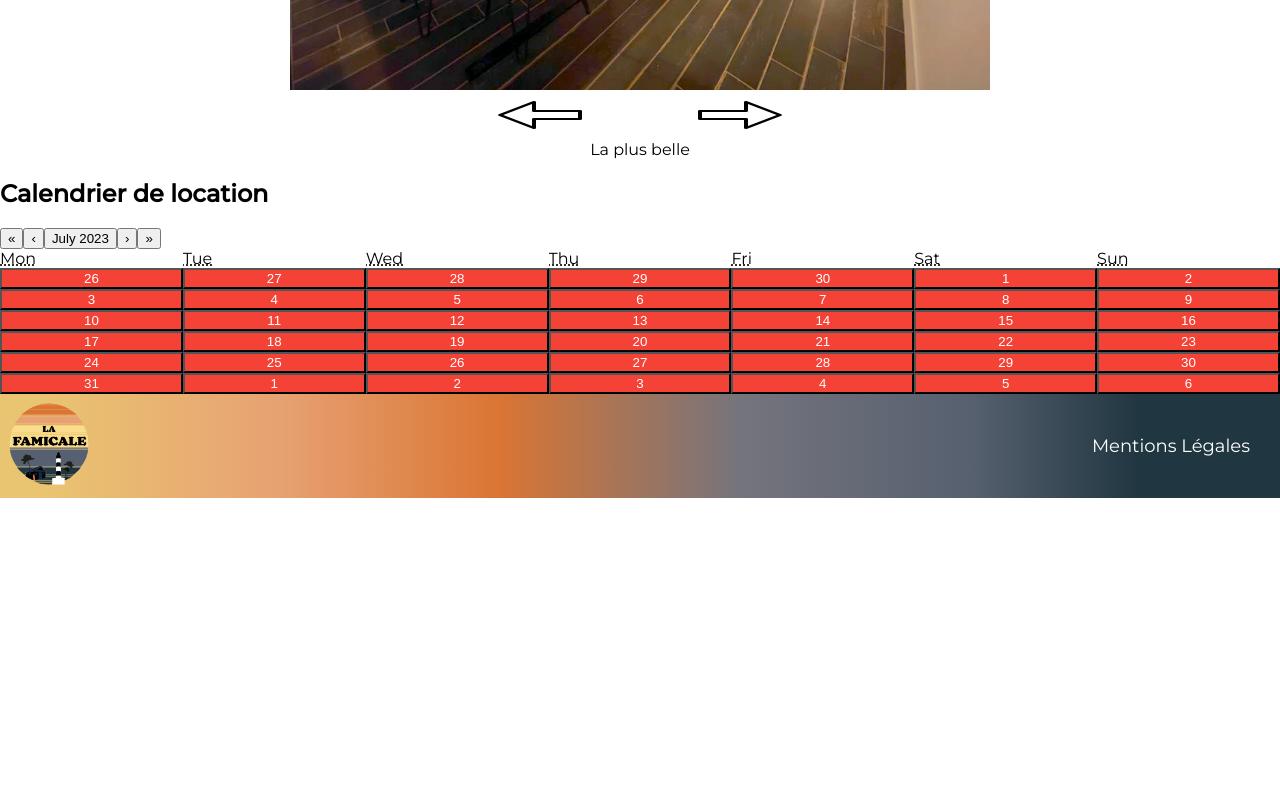
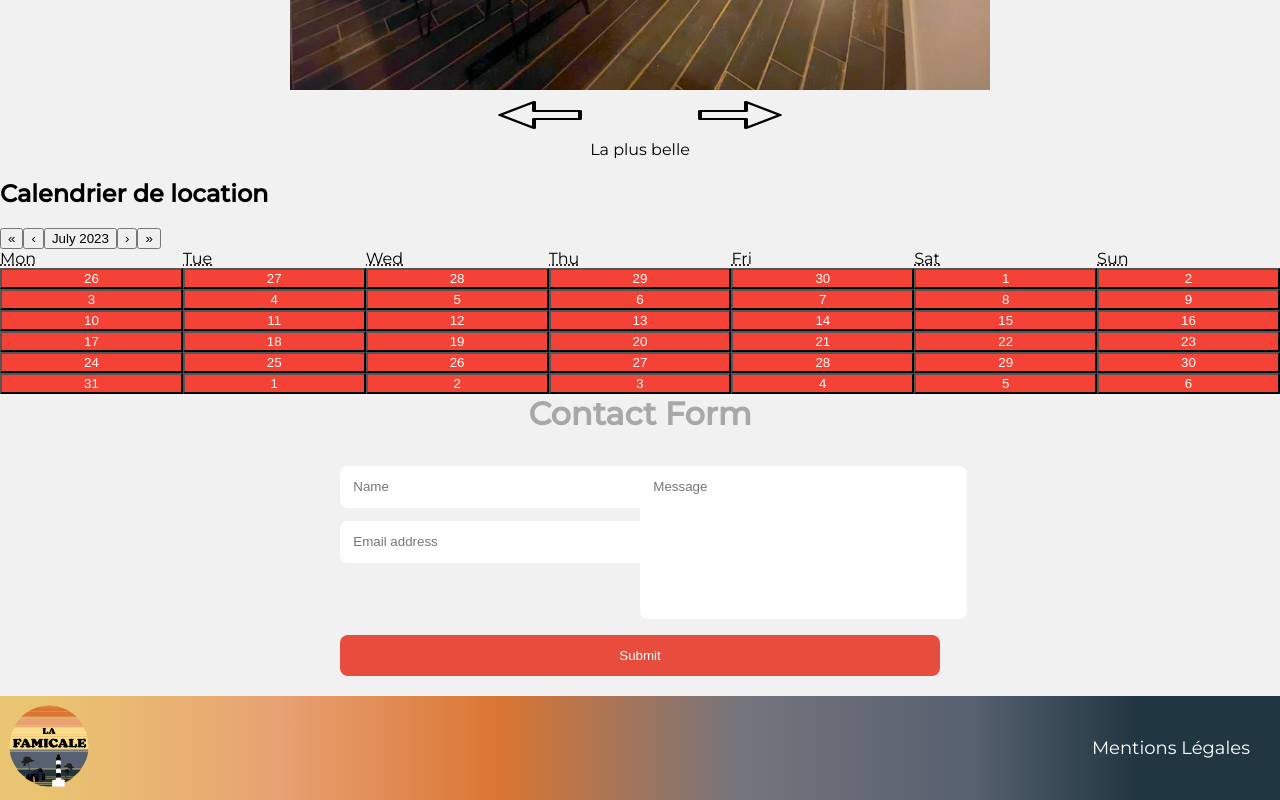
Before and after one commit to JeremyPromsy/lafamicale, a React (Create React App) app in the folder my-app/: page / in a window 1280 px wide. Shown: the part 550-1350 px from the top of the page. Before the commit the page ends 1048 px from the top, so only its background shows below. Built offline with nearby package versions, Linux system fonts and the light colour scheme; no server answers.

Commit message:
Avancement

```diff
--- a/my-app/package.json
+++ b/my-app/package.json
@@ -3,6 +3,7 @@
   "version": "0.1.0",
   "private": true,
   "dependencies": {
+    "@emailjs/browser": "^3.11.0",
     "@testing-library/jest-dom": "^5.17.0",
     "@testing-library/react": "^13.4.0",
     "@testing-library/user-event": "^13.5.0",
--- /dev/null
+++ b/my-app/src/components/FormContact.jsx
@@ -0,0 +1,44 @@
+import React, { useRef } from 'react';
+import "../styles/formcontact.css"
+import emailjs from '@emailjs/browser';
+
+function App() {
+    const form = useRef();
+
+  const sendEmail = (e) => {
+    e.preventDefault();
+    emailjs
+      .sendForm(
+        process.env.REACT_APP_SERVICE_ID,
+        process.env.REACT_APP_TEMPLATE_ID,
+        form.current,
+        process.env.REACT_APP_PUBLIC_KEY
+      )
+      .then(
+        (result) => {
+          alert('message sent successfully...');
+          console.log(result.text);
+        },
+        (error) => {
+          console.log(error.text);
+        }
+      );
+  };
+  return (
+    <div>
+        <h1>Contact Form</h1>
+        <form className='cf' ref={form} onSubmit={sendEmail}>
+            <div className='half left cf'>
+                <input type='text' placeholder='Name' name='user_name' />
+                <input type='email' placeholder='Email address' name='user_email' />
+            </div>
+            <div className='half right cf'>
+                <textarea name='message' type='text' placeholder='Message'></textarea>
+            </div>
+                <input type='submit' value='Submit' id='input-submit' />
+        </form>
+    </div>
+    );
+}
+
+export default App;
--- a/my-app/src/index.css
+++ b/my-app/src/index.css
@@ -1,5 +1,6 @@
 @import url('https://fonts.googleapis.com/css2?family=Montserrat:ital,wght@0,400;0,500;1,400;1,500;1,700&display=swap');
 
+html, body { background: #f1f1f1; }
 
 body {
   margin: 0;
--- a/my-app/src/pages/Home.jsx
+++ b/my-app/src/pages/Home.jsx
@@ -3,6 +3,7 @@ import "../styles/home.css"
 import Slideshow from "../components/Slideshow";
 import Description from "../components/Description";
 import Location from "../components/Location"
+import FormContact from "../components/FormContact"
 
 function Home () {
     return (
@@ -10,6 +11,7 @@ function Home () {
            <Slideshow />
            <Description />
            <Location />
+           <FormContact />
         </div>
     )
 }
```
Also changed, not shown: 2 other files (tests, documents, lock files or other folders).
